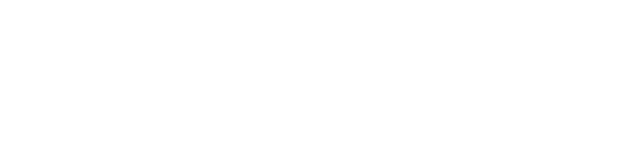
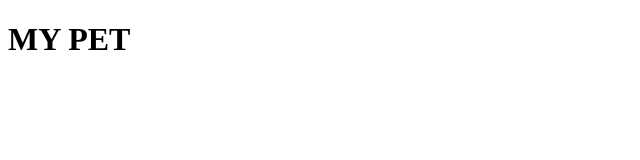
Before and after one commit to HILLARY-oti/pet, a plain HTML site: page pet.html in a window 1280 px wide. Shown: the whole page, without its empty margins (0-640 px from the left). Drawn offline with Linux system fonts and the light colour scheme.

Commit message:
add header block element

```diff
--- a/pet.html
+++ b/pet.html
@@ -4,6 +4,7 @@
     <title>My pet</title>
   </head>
   <body>
+    <h1>MY PET</h1>
 
   </body>
 </html>
```
